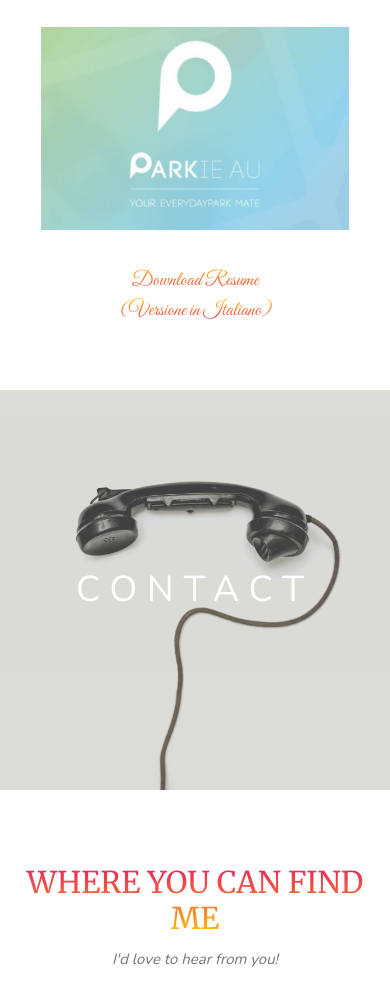
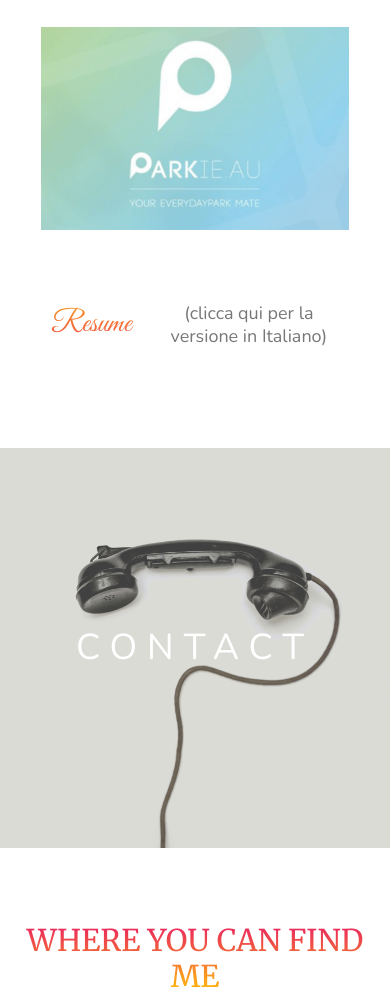
Before and after one commit to FrancescaSperati/francescasperati.github.io, a plain HTML site: page index.html in a window 390 px wide. Shown: the part 3647-4651 px from the top of the page. Drawn offline with nearby package versions, Linux system fonts and the light colour scheme; a web font is replaced by a local one.

Commit message:
minor changes

```diff
--- a/css/style.css
+++ b/css/style.css
@@ -146,13 +146,12 @@ body, html {
 
 /* download resume */
 .fs-download{
-  font-family: 'Great Vibes', cursive;
-  background: -webkit-linear-gradient(#ffc107,#e91e63);
-  -webkit-background-clip: text;
-  -webkit-text-fill-color: transparent;
-  font-size: 20px;
-  margin: auto;
-  line-height: 30px;
+  /* font-family: 'Great Vibes', cursive; */
+  /* background: -webkit-linear-gradient(#ffc107,#e91e63); */
+  /* -webkit-background-clip: text;
+  -webkit-text-fill-color: transparent;    */
+  font-size: 18px;
+  line-height: 60px;
 }
 
 /* logo */
@@ -175,14 +174,26 @@ body, html {
     margin-top: 18px;
     margin-right: 2px;
   }
+  .fs-download{
+    max-width: 200px;
+    line-height: 23px;
+  }
 }
 @media screen and (min-width:429px) and (max-width:599px) {
   .fs-logo {
       font-size: 35px;
+  }
+  .fs-download{
+    max-width: 200px;
+    line-height: 23px;
   }
 }
 @media screen and (min-width:600px) and (max-width:775px){
   .fs-logo{
       font-size: 40px;
   }
+  .fs-download{
+    max-width: 200px;
+    line-height: 23px;
+  }
 }
--- a/index.html
+++ b/index.html
@@ -168,9 +168,9 @@
         <a style="display:none" data-fancybox="gallery-parkie" data-caption="The user will have his own profile with the localization of his car, to not forget wher he's parked." href="images/parkie/p-4.png" data-options='{"buttons": ["close" ], "clickSlide": "null", "clickOutside": "null"}'></a>
       </div>
     </div>
-    <div class=" padding w3-center justify-content-md-center mt-2">
-      <a href="images/Francesca-Resume.pdf" class="fs-download d-block m-auto pb-0" target="_blank">Download Resume</a>
-      <a href="images/Francesca-Resume-ita.pdf" class="fs-download m-auto py-0" target="_blank">(Versione in Italiano)</a>
+    <div class="row padding w3-center justify-content-md-center mt-2">
+      <a href="images/Francesca-Resume.pdf" class="fs-logo d-flex ml-auto mr-2" target="_blank">Resume</a>
+      <a href="images/Francesca-Resume-ita.pdf" class="fs-download mr-auto my-auto" target="_blank">(clicca qui per la versione in Italiano)</a>
     </div>
   </div>
 
```
